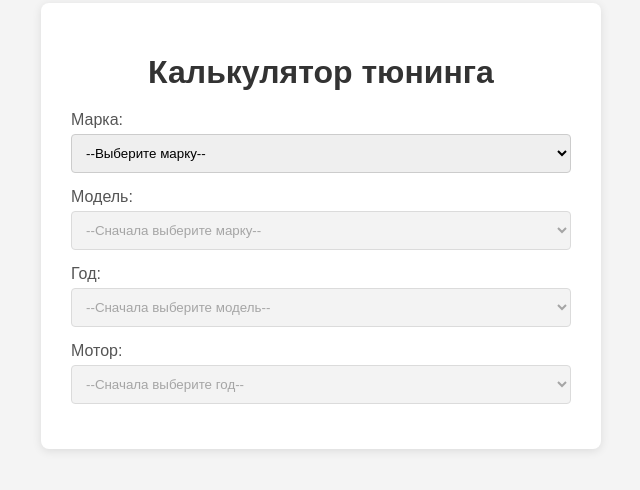
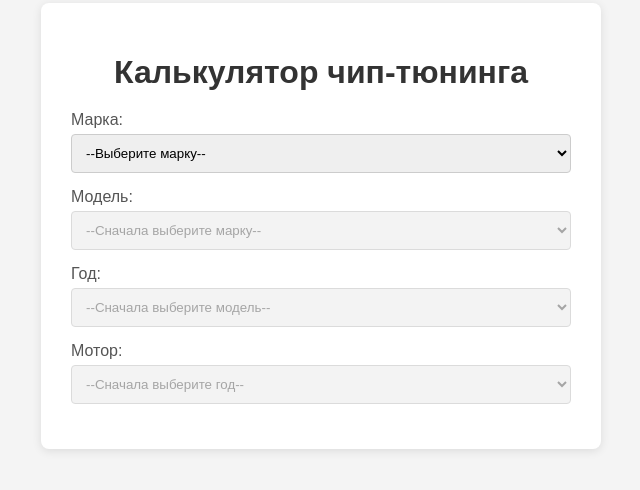
Before and after one commit to Ekaterina-koz/tuning-calculator, a plain HTML site: page index.html in a window 1280 px wide. Shown: the part 174-664 px from the top of the page, without its empty margins (319-959 px from the left). Drawn offline with Linux system fonts and the light colour scheme.

Commit message:
Update page titles to 'Калькулятор чип-тюнинга'

```diff
--- a/index.html
+++ b/index.html
@@ -3,13 +3,13 @@
 <head>
     <meta charset="UTF-8">
     <meta name="viewport" content="width=device-width, initial-scale=1.0">
-    <title>Калькулятор тюнинга</title>
+    <title>Калькулятор чип-тюнинга</title>
     <link rel="stylesheet" href="style.css">
 </head>
 <body>
 
     <div class="calculator">
-        <h1>Калькулятор тюнинга</h1>
+        <h1>Калькулятор чип-тюнинга</h1>
 
         <div class="form-group">
             <label for="mark">Марка:</label>
```
